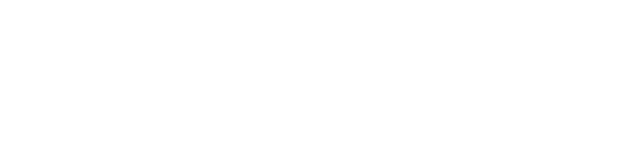
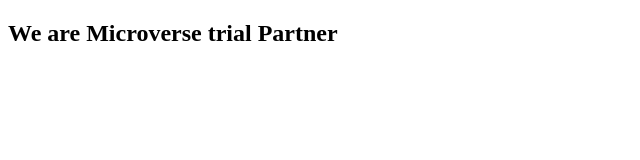
Before and after one commit to Betse12/Betsegaw-Bereka-Toheeb-Personal-Portifolio-Webpage, a plain HTML site: page index.html in a window 1280 px wide. Shown: the whole page, without its empty margins (0-640 px from the left). Drawn offline with Linux system fonts and the light colour scheme.

Commit message:
added welcome and project section

```diff
--- a/index.html
+++ b/index.html
@@ -5,8 +5,13 @@
     <title>Fork Me! FCC: Test Suite Template</title>
     <link rel="stylesheet" href="css/style.css">
   </head>
+  <body>
+      <section id="welcom-section">
+        <h1>We are Microverse trial Partner</h1>
+      </section>
+      <section id="projects">
 
-  <body>
+      </section>
 
     <script src="https://cdn.freecodecamp.org/testable-projects-fcc/v1/bundle.js"></script>
     <script  src="js/index.js"></script>
```
